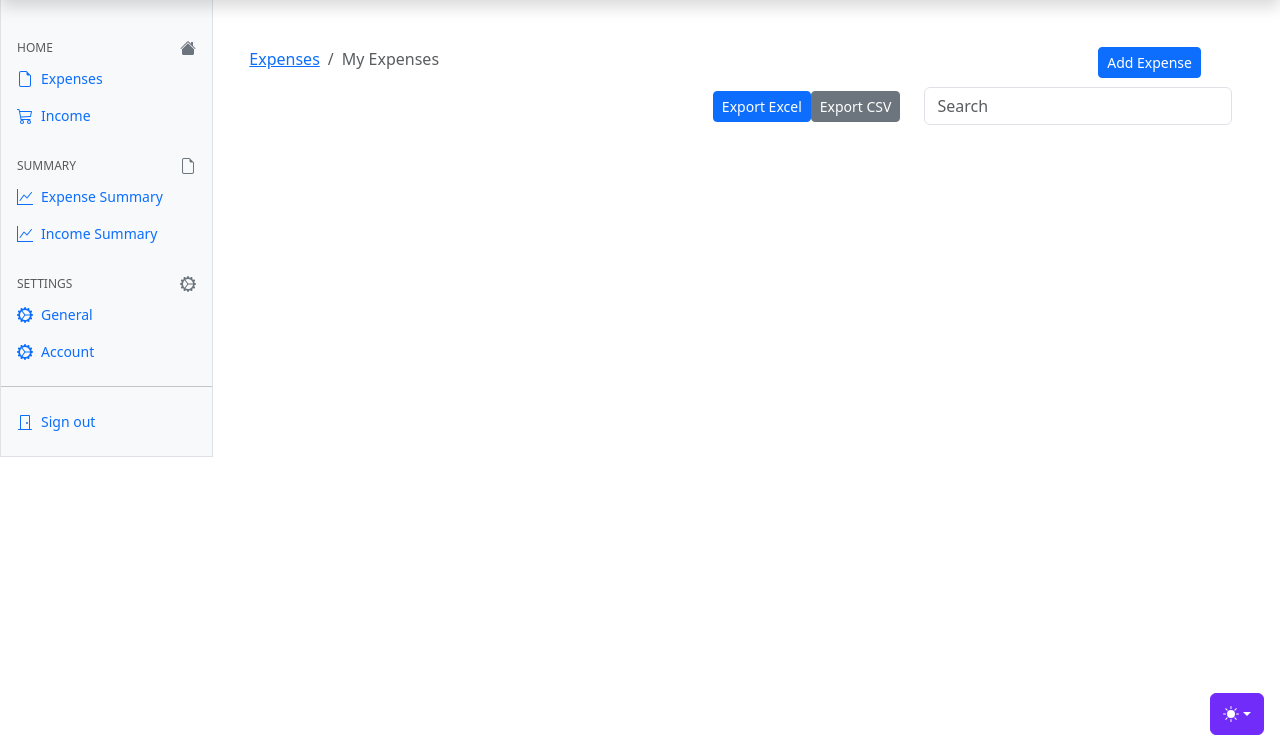
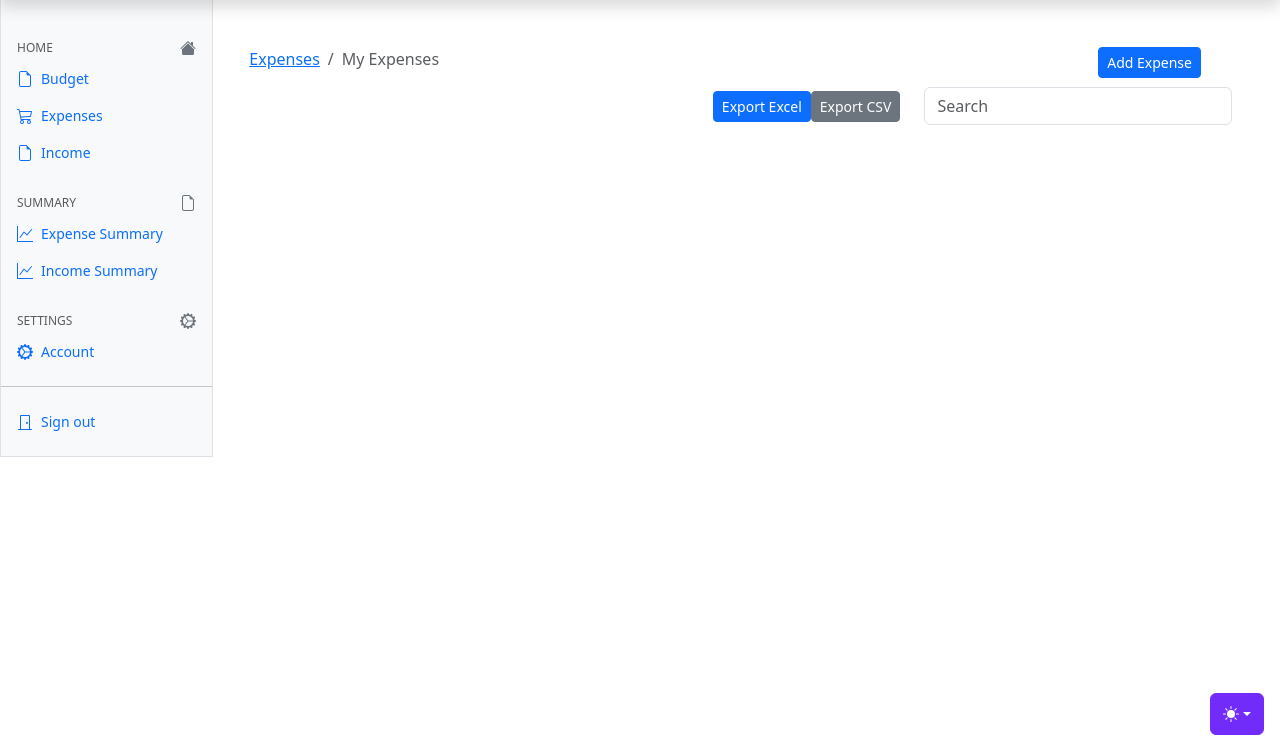
Before and after one commit to fikayo1/BudgetTracker, a Django app: page /expenses in a window 1280 px wide. Shown: the part 49-800 px from the top of the page. Run offline with Django 4.2, Linux system fonts and the light colour scheme; the visitor is signed in with stand-in values (Sample User, id 1); data that the repository does not hold is empty; some libraries are stand-ins or nearby versions.

Commit message:
changed layout

```diff
--- a/templates/partials/_sidebar.html
+++ b/templates/partials/_sidebar.html
@@ -20,14 +20,20 @@
               </a>
             </h6>
             <li class="nav-item">
+              <a class="nav-link d-flex align-items-center gap-2" href="{% url 'preferences' %}">
+                <svg class="bi"><use xlink:href="#file-earmark"/></svg>
+                Budget
+              </a>
+            </li>
+            <li class="nav-item">
               <a class="nav-link d-flex align-items-center gap-2" href="{% url 'expenses' %}">
-                <svg class="bi"><use xlink:href="#file-earmark"/></svg>
+                <svg class="bi"><use xlink:href="#cart"/></svg>
                 Expenses
               </a>
             </li>
             <li class="nav-item">
               <a class="nav-link d-flex align-items-center gap-2" href="{% url 'income' %}">
-                <svg class="bi"><use xlink:href="#cart"/></svg>
+                <svg class="bi"><use xlink:href="#file-earmark"/></svg>
                 Income
               </a>
             </li>
@@ -62,12 +68,12 @@
             </a>
           </h6>
           <ul class="nav flex-column mb-auto">
-            <li class="nav-item">
+            <!-- <li class="nav-item">
               <a class="nav-link d-flex align-items-center gap-2" href="{% url 'preferences' %}">
                 <svg class="bi"><use xlink:href="#gear-wide-connected"/></svg>
                 General
               </a>
-            </li>
+            </li> -->
             <li class="nav-item">
               <a class="nav-link d-flex align-items-center gap-2" href="#">
                 <svg class="bi"><use xlink:href="#gear-wide-connected"/></svg>
```
